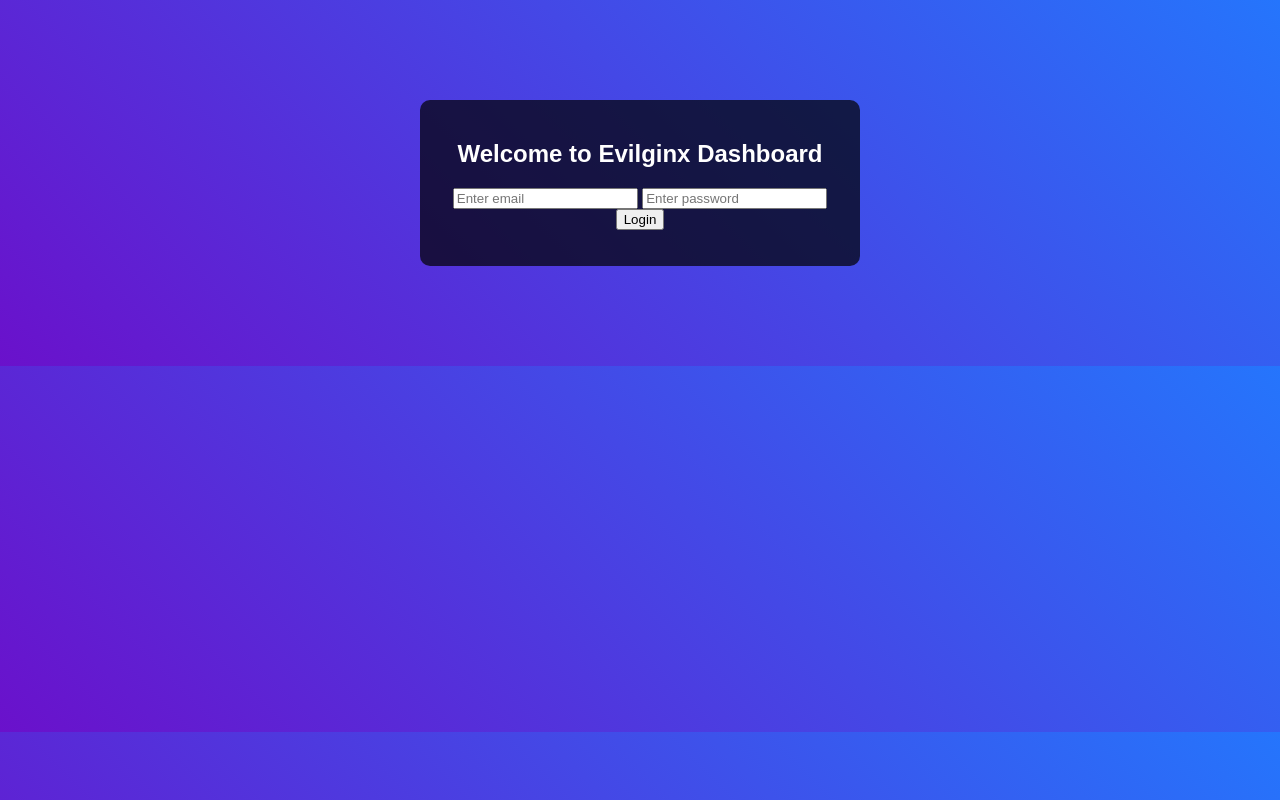
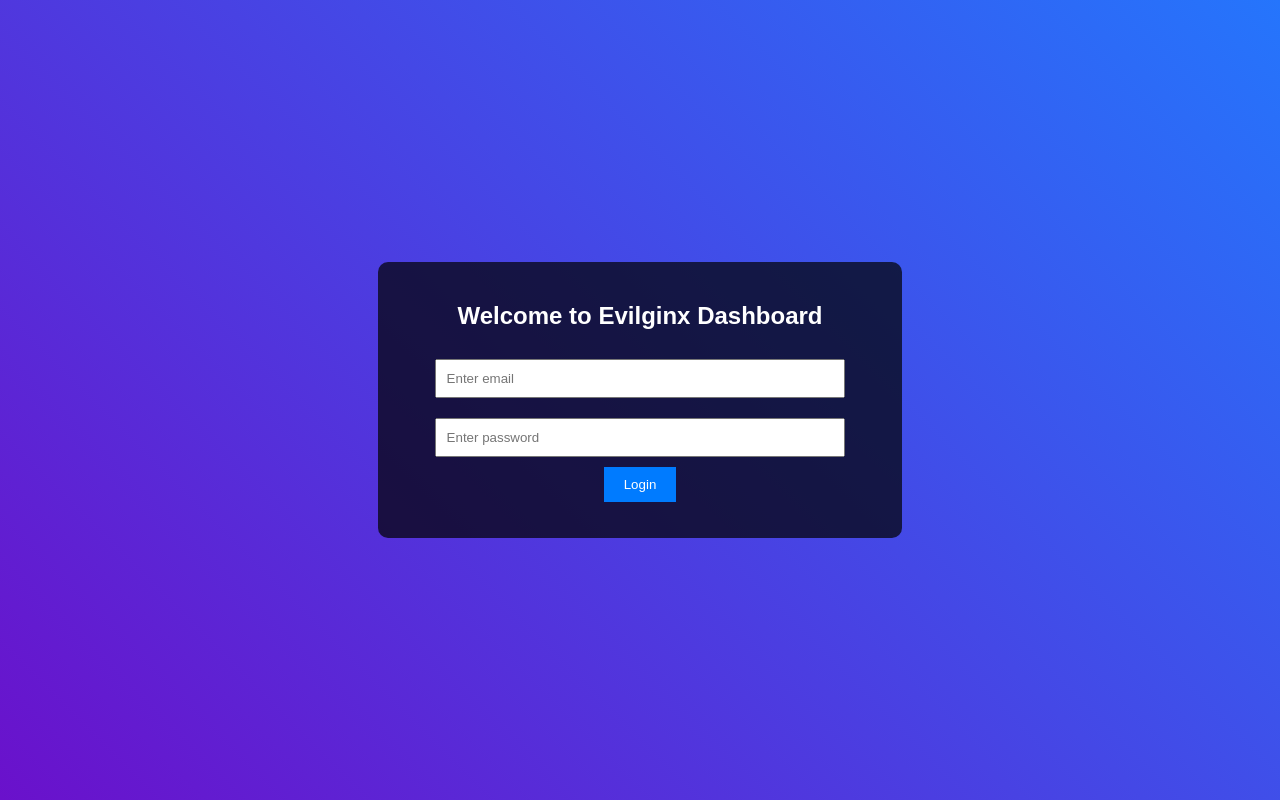
Before and after one commit to DrakoTech1/Evilginx-Dashboard, a plain HTML site: page index.html in a window 1280 px wide. Drawn offline with Linux system fonts and the light colour scheme; no server answers.

Commit message:
Update styles.css

```diff
--- a/styles.css
+++ b/styles.css
@@ -6,62 +6,71 @@ body {
   color: white;
 }
 
-/* Login Page Styling */
+/* Login Page Styles */
+.login-body {
+  display: flex;
+  justify-content: center;
+  align-items: center;
+  height: 100vh;
+}
 .login-container {
-  max-width: 400px;
-  margin: 100px auto;
+  background: rgba(0, 0, 0, 0.7);
   padding: 20px;
-  background: rgba(0,0,0,0.7);
   border-radius: 10px;
   text-align: center;
 }
+.login-container input {
+  margin: 10px 0;
+  padding: 10px;
+  width: 80%;
+}
+.login-container button {
+  padding: 10px 20px;
+  background: #007bff;
+  border: none;
+  color: white;
+  cursor: pointer;
+}
+.login-container button:hover {
+  background: #0056b3;
+}
 
-/* Dashboard Styling */
+/* Dashboard Styles */
 .sidebar {
-  width: 220px;
-  background: #222;
-  color: white;
   position: fixed;
   top: 0;
   left: 0;
+  width: 220px;
   height: 100vh;
+  background: #222;
   padding: 20px;
 }
-
 .menu-btn {
-  display: block;
   width: 100%;
   padding: 10px;
-  margin-bottom: 10px;
-  background: #007bff;
+  margin: 10px 0;
+  background: #ff4081;
   border: none;
   color: white;
   cursor: pointer;
   transition: background 0.3s ease;
 }
-
 .menu-btn:hover {
-  background: #0056b3;
+  background: #e91e63;
 }
-
 .content {
   margin-left: 240px;
   padding: 20px;
 }
-
 table {
   width: 100%;
   border-collapse: collapse;
   margin-top: 20px;
-  background: rgba(255, 255, 255, 0.9);
+  background: rgba(255,255,255,0.9);
   color: black;
 }
-
-table, th, td {
-  border: 1px solid #ccc;
-}
-
 th, td {
   padding: 10px;
+  border: 1px solid #ccc;
   text-align: center;
 }
```
